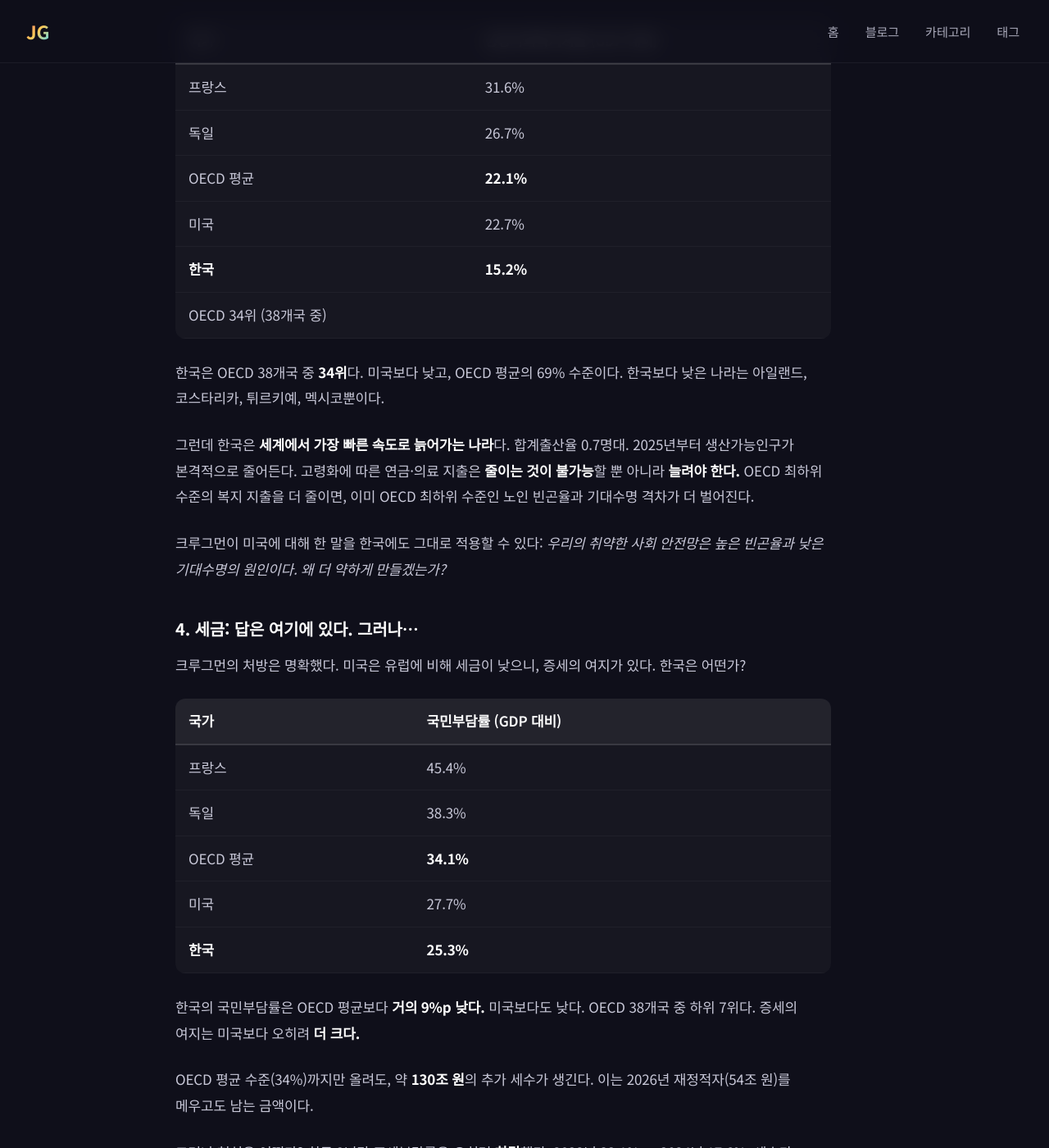
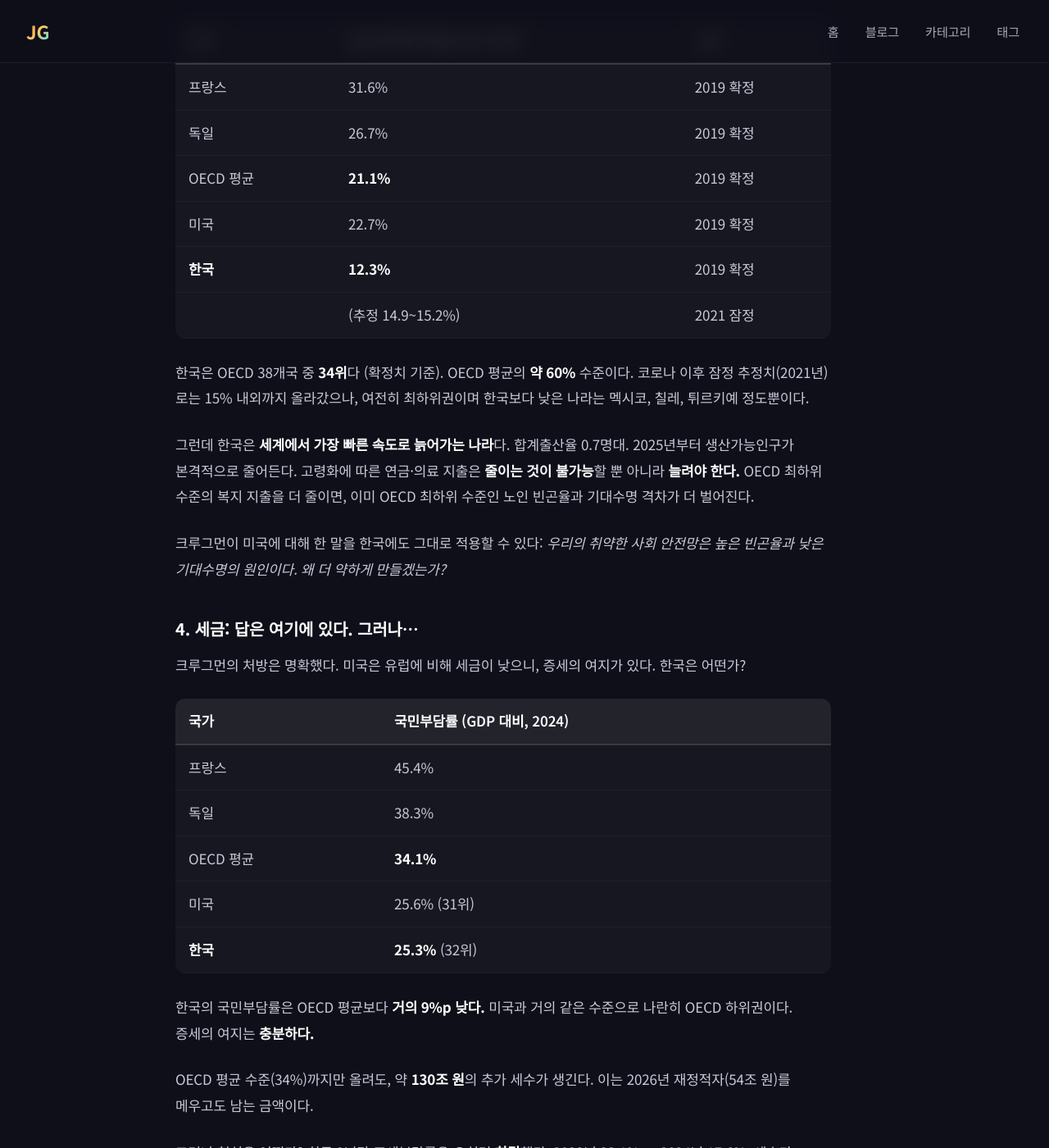
Before and after one commit to menwchen/menwchen.github.io, a Jekyll site: the page built from _posts/2026-03-26-korea-budget-deficit-krugman.md, in a window 1280 px wide and 1400 px high, scrolled down 2281 px. Shown: the whole window at 82% size. Built offline with Jekyll 4.4.1, drawn with Linux system fonts in a browser that asks for light colours.

Commit message:
재정적자 칼럼 수치 정정
- 미국 국민부담률 27.7% → 25.6% (OECD 2024 확정)
- 한국 복지지출 15.2% → 12.3% (2019 확정치) + 잠정치 병기
- OECD 평균 복지지출 22.1% → 21.1% (2019 확정치)
- 표에 기준연도 명시

Co-Authored-By: Claude Opus 4.6 (1M context) <noreply@anthropic.com>

```diff
--- a/_posts/2026-03-26-korea-budget-deficit-krugman.md
+++ b/_posts/2026-03-26-korea-budget-deficit-krugman.md
@@ -56,16 +56,16 @@ description: "Krugman의 'Why We Should, but Won't, Reduce the Budget Deficit'
 
 크루그먼은 미국의 사회 안전망이 선진국 중 가장 약하다고 했다. 한국은 **미국보다 더 약하다.**
 
-| 국가 | 공공사회복지지출 (GDP 대비) |
-|------|--------------------------|
-| 프랑스 | 31.6% |
-| 독일 | 26.7% |
-| OECD 평균 | **22.1%** |
-| 미국 | 22.7% |
-| **한국** | **15.2%** |
-| OECD 34위 (38개국 중) | |
+| 국가 | 공공사회복지지출 (GDP 대비) | 기준 |
+|------|--------------------------|------|
+| 프랑스 | 31.6% | 2019 확정 |
+| 독일 | 26.7% | 2019 확정 |
+| OECD 평균 | **21.1%** | 2019 확정 |
+| 미국 | 22.7% | 2019 확정 |
+| **한국** | **12.3%** | 2019 확정 |
+| | (추정 14.9~15.2%) | 2021 잠정 |
 
-한국은 OECD 38개국 중 **34위**다. 미국보다 낮고, OECD 평균의 69% 수준이다. 한국보다 낮은 나라는 아일랜드, 코스타리카, 튀르키예, 멕시코뿐이다.
+한국은 OECD 38개국 중 **34위**다 (확정치 기준). OECD 평균의 **약 60%** 수준이다. 코로나 이후 잠정 추정치(2021년)로는 15% 내외까지 올라갔으나, 여전히 최하위권이며 한국보다 낮은 나라는 멕시코, 칠레, 튀르키예 정도뿐이다.
 
 그런데 한국은 **세계에서 가장 빠른 속도로 늙어가는 나라**다. 합계출산율 0.7명대. 2025년부터 생산가능인구가 본격적으로 줄어든다. 고령화에 따른 연금·의료 지출은 **줄이는 것이 불가능**할 뿐 아니라 **늘려야 한다.** OECD 최하위 수준의 복지 지출을 더 줄이면, 이미 OECD 최하위 수준인 노인 빈곤율과 기대수명 격차가 더 벌어진다.
 
@@ -75,15 +75,15 @@ description: "Krugman의 'Why We Should, but Won't, Reduce the Budget Deficit'
 
 크루그먼의 처방은 명확했다. 미국은 유럽에 비해 세금이 낮으니, 증세의 여지가 있다. 한국은 어떤가?
 
-| 국가 | 국민부담률 (GDP 대비) |
-|------|---------------------|
+| 국가 | 국민부담률 (GDP 대비, 2024) |
+|------|---------------------------|
 | 프랑스 | 45.4% |
 | 독일 | 38.3% |
 | OECD 평균 | **34.1%** |
-| 미국 | 27.7% |
-| **한국** | **25.3%** |
+| 미국 | 25.6% (31위) |
+| **한국** | **25.3%** (32위) |
 
-한국의 국민부담률은 OECD 평균보다 **거의 9%p 낮다.** 미국보다도 낮다. OECD 38개국 중 하위 7위다. 증세의 여지는 미국보다 오히려 **더 크다.**
+한국의 국민부담률은 OECD 평균보다 **거의 9%p 낮다.** 미국과 거의 같은 수준으로 나란히 OECD 하위권이다. 증세의 여지는 **충분하다.**
 
 OECD 평균 수준(34%)까지만 올려도, 약 **130조 원**의 추가 세수가 생긴다. 이는 2026년 재정적자(54조 원)를 메우고도 남는 금액이다.
 
```
